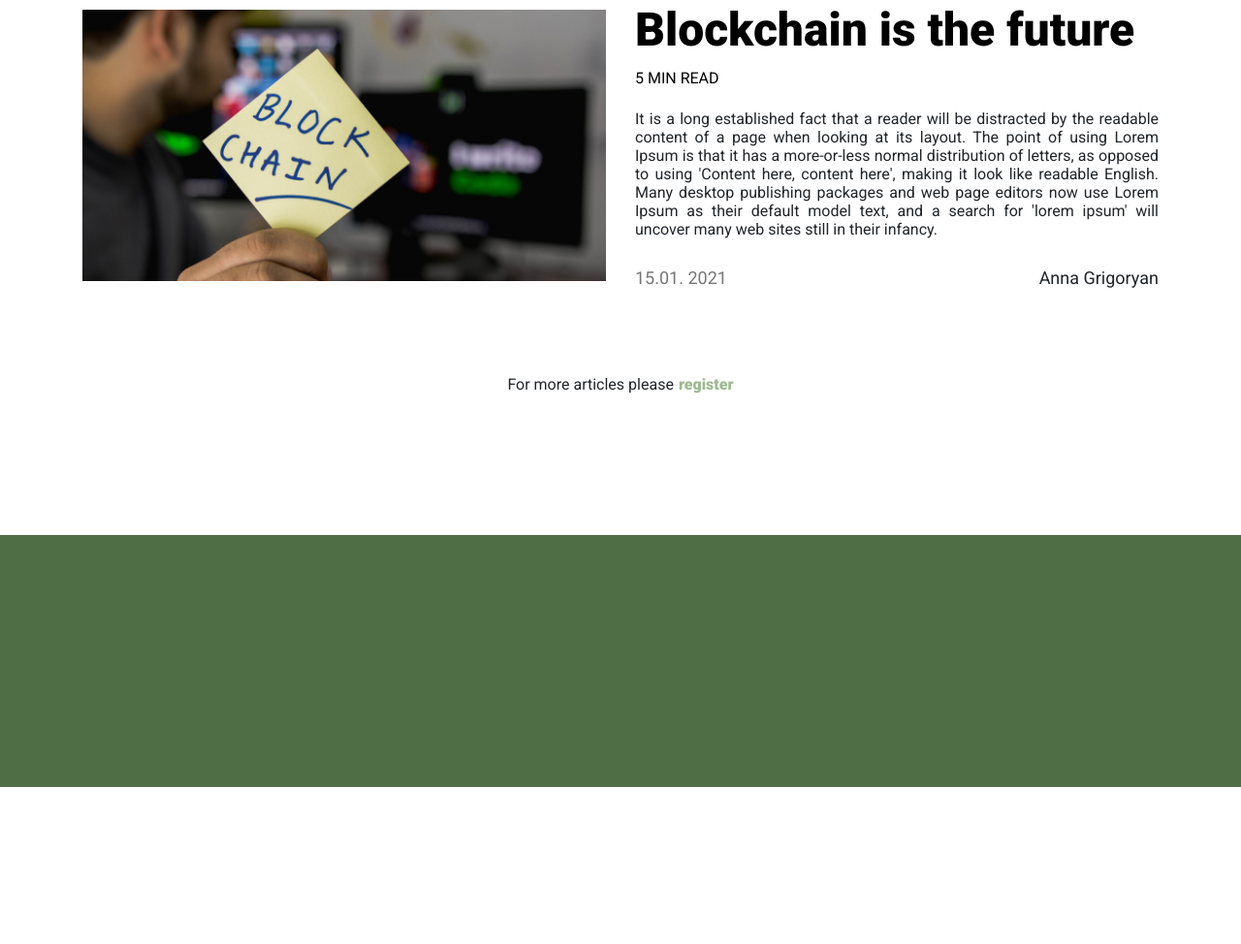
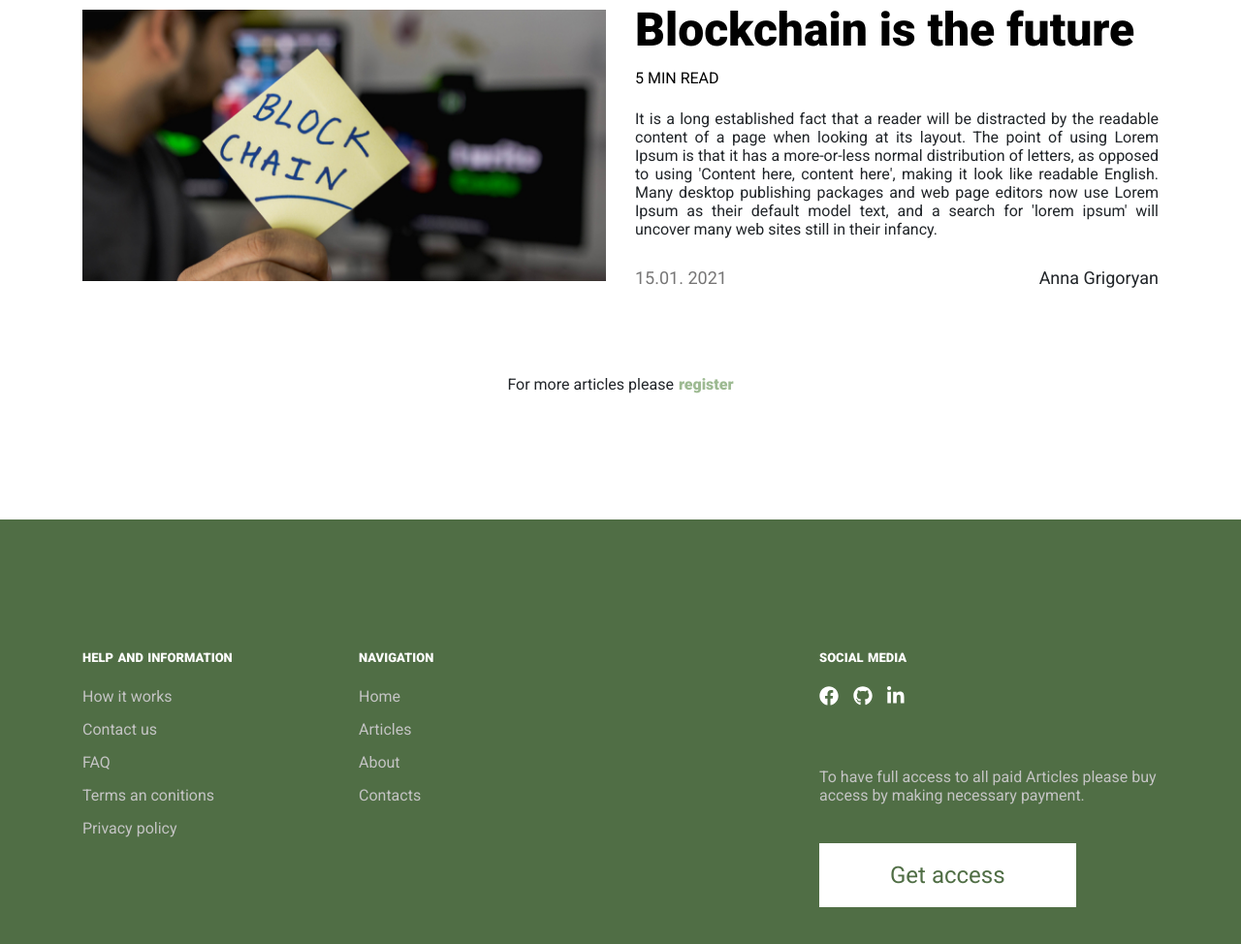
Before and after one commit to HrachyaWeb/weekly, a plain HTML site: page index.html in a window 1280 px wide. Shown: the part 3363-4337 px from the top of the page at 97% size. Before the commit the page ends 4175 px from the top, so only its background shows below. Drawn offline with nearby package versions, Linux system fonts and the light colour scheme.

Commit message:
Added Footer

```diff
--- a/index.html
+++ b/index.html
@@ -238,10 +238,45 @@
 <footer class="gFooter">
     <div class="container">
         <div class="row">
-
+            <div class="col-lg-3">
+                <nav class="gFooter-navigation">
+                    <p class="gFooter-title"> help and information</p>
+                    <ul class="gFooter-list">
+                        <li><a href="">How it works</a></li>
+                        <li><a href="">Contact us</a></li>
+                        <li><a href="">FAQ</a></li>
+                        <li><a href="">Terms an conitions</a></li>
+                        <li><a href="">Privacy policy</a></li>
+                    </ul>
+                </nav>
+            </div>
+            <div class="col-lg-2">
+                <nav class="gFooter-navigation">
+                    <p class="gFooter-title"> navigation</p>
+                    <ul class="gFooter-list">
+                        <li><a href="">Home</a></li>
+                        <li><a href="">Articles</a></li>
+                        <li><a href="">About</a></li>
+                        <li><a href="">Contacts</a></li>
+                     </ul>
+                </nav>
+            </div>
+            <div class="offset-lg-3 col-lg-4">
+                <p class="gFooter-title"> social media</p>
+                <ul class="gFooter-socialIcons">
+                    <li><a href=""><i class="fab fa-facebook"></i></a></li>
+                    <li><a href=""><i class="fab fa-github"></i></a></li>
+                    <li><a href=""><i class="fab fa-linkedin-in"></i></a></li>
+                </ul>
+                <p class="gFooter-desc"> To have full access to all paid Articles please buy
+                    access  by making  necessary payment.
+                </p>
+                <a href="#" class="cta-button ">Get access</a>
+            </div>
         </div>
     </div>
 </footer>
+<script src="https://cdnjs.cloudflare.com/ajax/libs/font-awesome/5.8.2/js/all.js" integrity="sha512-T+j1sjPaHbyld8mIECU9hNHPT+kYC+H7EfLEiZT53kOuG+X2SPQeNLdO5ujX2cGKL7Gf708eb2wxo1CMLwYxJg==" crossorigin="anonymous"></script>
 <script
         src="https://code.jquery.com/jquery-3.5.1.min.js"
         integrity="sha256-9/aliU8dGd2tb6OSsuzixeV4y/faTqgFtohetphbbj0="
--- a/scss/_gFooter.scss
+++ b/scss/_gFooter.scss
@@ -1,4 +1,64 @@
 .gFooter{
   background: $main_green;
   padding: 130px 0;
+  &-title{
+    font-style: normal;
+    font-weight: 900;
+    font-size: 18px;
+    line-height: 21px;
+    font-variant: small-caps;
+    color: #FEFDFD;
+    margin: 0;
+    padding: 0;
+    margin-bottom: 20px;
+  }
+  &-list{
+    display: block;
+
+    list-style: none;
+
+  li{
+    display: block;
+    margin-bottom: 10px;
+    &:last-child{
+      margin-bottom: 0;
+    }
+
+    a{
+      font-style: normal;
+      font-weight: normal;
+      font-size: 16px;
+      line-height: 19px;
+      color: #C4C4C4;
+    }
+  }
+
+  }
+  &-socialIcons{
+    display: flex;
+    list-style: none;
+    margin-bottom: 60px;
+    li{
+      margin-left: 15px;
+      &:first-child{
+        margin-left: 0;
+      }
+      a{
+        font-size: 20px;
+        line-height: 23px;
+        color: #FFF;
+      }
+    }
+  }
+  &-desc{
+    font-style: normal;
+    font-weight: normal;
+    font-size: 16px;
+    line-height: 19px;
+    color: #C4C4C4;
+    margin-bottom: 40px;
+  }
+  .cta-button{
+    display: inline-block;
+  }
 }
--- a/scss/_settings.scss
+++ b/scss/_settings.scss
@@ -10,6 +10,10 @@ img{
   margin: 0;
   padding: 0;
 }
+ul,li,p{
+  margin: 0;
+  padding: 0;
+}
 a:hover,a:focus{
   text-decoration: none;
 }
```
Also changed, not shown: css/main.css.
